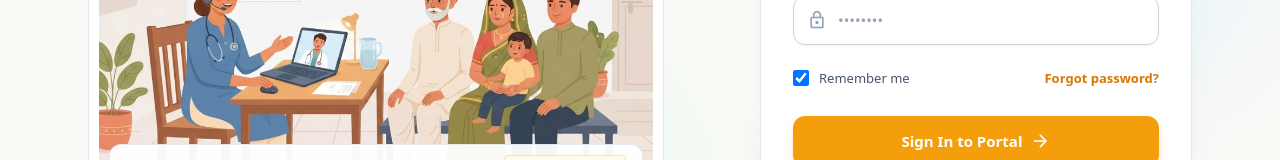
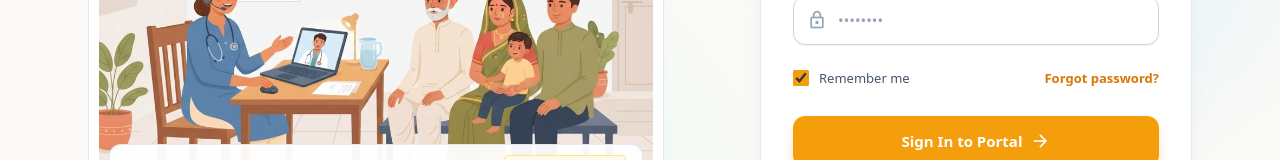
Before and after one commit to 1ak8/SIH26, a React (Vite) app in the folder frontend/: page /login in a window 1280 px wide. Shown: the part 484-644 px from the top of the page. Built offline with nearby package versions, Linux system fonts and the light colour scheme; a web font is replaced by a local one.

Commit message:
Fix checkbox color to amber theme

```diff
--- a/frontend/src/pages/auth/Login.jsx
+++ b/frontend/src/pages/auth/Login.jsx
@@ -206,7 +206,7 @@ export default function Login() {
                   </div>
                   <div className="flex items-center justify-between text-[13px] pt-1">
                     <label className="flex items-center gap-2.5 cursor-pointer text-slate-600 font-medium">
-                      <input defaultChecked className="w-4 h-4 rounded border-slate-300 text-amber-600 focus:ring-amber-500" type="checkbox" />
+                      <input defaultChecked className="w-4 h-4 rounded border-slate-300 accent-amber-500 focus:ring-amber-500" type="checkbox" />
                       <span>{t('rememberMe')}</span>
                     </label>
                     <a className="font-bold text-amber-600 hover:text-amber-700 hover:underline" href="#">{t('forgotPassword')}</a>
```
